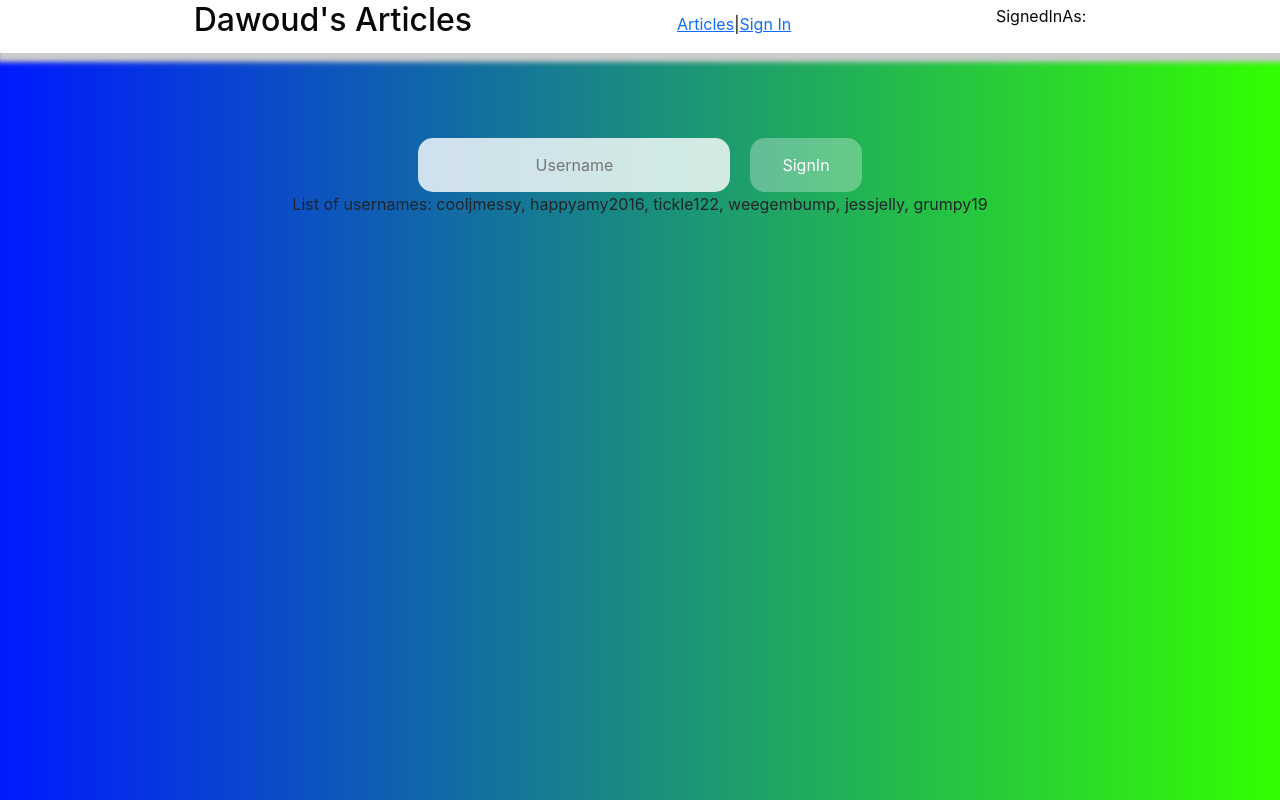
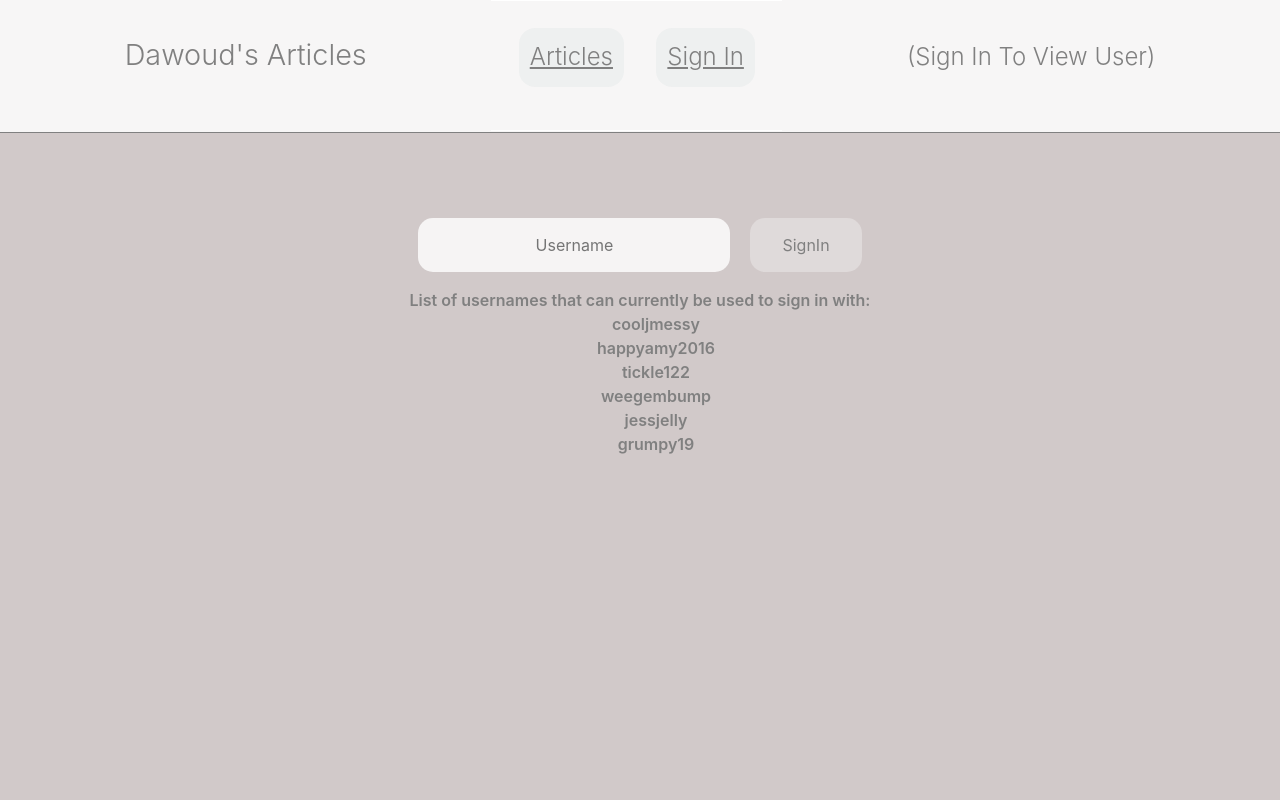
Before and after one commit to DawoudCoders/Front-end-website, a React (Create React App) app: page /signIn in a window 1280 px wide. Built offline with nearby package versions, Linux system fonts and the light colour scheme.

Commit message:
Major styling refactor

```diff
--- a/src/App.css
+++ b/src/App.css
@@ -2,25 +2,45 @@
   text-align: center;
 }
 body {
-  background-image: linear-gradient(to right, rgb(0, 26, 255), rgb(51, 255, 0));
+  /* background-image: linear-gradient(to right, rgb(0, 26, 255), rgb(51, 255, 0)); */
   /* background-color: rgba(0, 0, 255, 0.7); */
+  background-color: rgba(146, 128, 128, 0.418);
 }
 
 ul {
   list-style: none;
 }
-.article-card,
-.comment-card {
-  border: 1px rgb(104, 103, 103) solid;
+.article-card {
+  border: 1px rgba(255, 255, 255, 0.1) solid;
   padding: 10px;
   margin-bottom: 10px;
   margin-left: 0;
   display: flex;
-  align-items: center;
-  justify-content: space-evenly;
+  flex-direction: column;
+
   background-color: rgba(255, 255, 255, 0.6);
   color: rgb(51, 50, 50);
-  border-radius: 100px;
+  border-radius: 45px;
+  max-width: 60rem;
+  min-height: 8rem;
+  margin: auto;
+  margin-bottom: 10px;
+
+  color: grey;
+  font-size: 1rem;
+  font-weight: 600;
+  text-decoration: none;
+}
+.comment-card {
+  border-radius: 12px;
+  padding: 10px;
+  margin-bottom: 10px;
+  margin-left: 0;
+  display: flex;
+ flex-direction: column;
+  background-color: rgba(255, 255, 255, 0.6);
+  color: grey;
+  border-radius: px;
   max-width: 60rem;
   min-height: 8rem;
   margin: auto;
@@ -28,42 +48,88 @@ ul {
   font-weight: 500;
 }
 
+.comment-card-upper{
+  padding: 1rem;
+  border-bottom: 1px solid white;
+
+}
+.comment-card-lower{
+  padding-top: 1rem;
+display: flex;
+justify-content: space-around;
+align-items: center;
+}
 .article-card:hover {
   background-color: rgba(255, 255, 255, 0.87);
-  border: 1px rgb(238, 255, 0) solid;
+  border: 1px grey solid;
 
   cursor: pointer;
 }
-
+.article-link {
+  text-decoration: none;
+}
+.article-title {
+  display: flex;
+  flex-direction: column;
+  padding-bottom: 1rem;
+  padding-top: 0.2rem;
+  font-size: larger;
+}
+.article-lower {
+  display: flex;
+  flex-direction: row;
+  justify-content: space-around;
+}
+.article-info {
+  text-align: left;
+}
 .nav {
   border-bottom: 1px rgb(255, 255, 255) solid;
   border-top: 1px rgb(255, 255, 255) solid;
   padding: 0.7em;
 }
+.nav > a {
+  color: grey;
+  font-size: 1.5rem;
+  font-weight: 300;
+  padding-top: 1rem;
+  padding: 1rem;
+}
+.nav > a > p {
+  background-color: rgb(232, 235, 235, 0.55);
+  padding: 0.7rem;
+  border-radius: 1rem;
+}
+.header-signedIn {
+  color: grey;
+  font-size: 1.5rem;
+  font-weight: 300;
+}
 
 .header {
   display: flex;
   justify-content: space-evenly;
-  align-items: center;
+  align-items: baseline;
   padding-top: 0;
   margin-top: 0;
-  padding-bottom: 5px;
+  padding-bottom: 1px;
   margin-bottom: 5px;
   color: rgb(8, 8, 8);
-  background-color: white;
-  -moz-box-shadow: 3px 3px 5px 1px #ccc;
-  -webkit-box-shadow: 3px 3px 5px 1px #ccc;
-  box-shadow: 3px 3px 5px 6px #ccc;
+  background-color: rgb(247, 246, 246);
+  border-bottom: 1px solid grey;
 }
 
-* {
-  padding: 0;
-  margin: 0;
+.header-name {
+  color: grey;
+  font-size: 1.8rem;
+  font-weight: 300;
+  padding-top: 1rem;
 }
 
 .article-header {
   padding: 1rem;
-  color: white;
+  font-weight: 400;
+  color: grey;
 }
 
 .article-page-forms {
@@ -76,7 +142,7 @@ ul {
   align-items: center;
   justify-content: space-evenly;
   background-color: rgba(255, 255, 255, 0.6);
-  color: rgb(51, 50, 50);
+  color: grey;
   border-radius: 100px;
   max-width: 90rem;
   padding: 2rem;
@@ -87,11 +153,14 @@ ul {
 }
 
 .specific-article-headers {
-  padding: 1rem;
-  color: white;
+  padding: 2rem;
+  color: grey;
+  font-size: 3rem;
+  font-weight: 400;
 }
 .label-headers {
-  color: white;
+  color: grey;
+  padding: 0.5rem;
 }
 .vote-on-article {
   max-width: 6rem;
@@ -104,11 +173,11 @@ ul {
 .number-of-votes {
   margin-left: 1rem;
   margin-right: 1rem;
-  color: rgba(255, 255, 255, 0.507);
+
   background-color: rgba(255, 255, 255, 0.3);
   border-radius: 15px;
   border: none;
-  color: rgb(255, 255, 255);
+  color: grey;
   font-weight: bold;
   padding: 15px 32px;
   text-align: center;
@@ -117,14 +186,16 @@ ul {
   font-size: 16px;
 }
 .vote-article-button {
+  color: grey;
   margin-left: 1rem;
   margin-right: 1rem;
   padding-left: 1rem;
   padding-right: 1rem;
+  min-width: 5rem;
 }
 
 .error {
-  color: white;
+  color: grey;
   padding: 1em;
 }
 
@@ -140,7 +211,7 @@ button {
   background-color: rgba(255, 255, 255, 0.3);
   border-radius: 15px;
   border: none;
-  color: white;
+  color: grey;
   padding: 15px 32px;
   text-align: center;
   text-decoration: none;
@@ -158,7 +229,7 @@ button:hover {
   background-color: rgba(255, 255, 255, 0.8);
   border-radius: 15px;
   border: none;
-  color: rgb(0, 0, 0);
+  color: grey;
   padding: 15px 32px;
   text-align: center;
   text-decoration: none;
@@ -172,7 +243,7 @@ button:hover {
   background-color: rgba(255, 255, 255, 0.589);
   border-radius: 15px;
   border: none;
-  color: rgb(0, 0, 0);
+  color: grey;
   padding: 15px 32px;
   margin-bottom: 20px;
   text-decoration: none;
@@ -195,3 +266,10 @@ button:hover {
 .signin-info-box {
   margin: 234rem;
 }
+
+.username-info{
+  padding:1rem;
+  color: grey;
+  font-size: 1rem;
+  font-weight: 600;
+}
--- a/src/Components/ArticleListPage/ArticleCard.js
+++ b/src/Components/ArticleListPage/ArticleCard.js
@@ -3,20 +3,27 @@ import { Link } from "react-router-dom";
 
 function ArticleCard({ article }) {
   return (
-    <Link to={`/${article.article_id}`}>
+    <Link className="article-link" to={`/${article.article_id}`}>
       <div className="article-card">
-        TITLE: {article.title}
-        <br></br>
-        TOPIC: {article.topic}
-        <br></br>
-        AUTHOR: {article.author}
-        <br></br>
-        VOTES: {article.votes}
-        <br></br>
-        CREATED: {article.created_at}
-        <br></br>
-        COMMENT COUNT: {article.comment_count}
-        <br></br>
+
+        <div className="article-title">
+         {article.title}
+        </div>
+
+        <div className="article-lower">
+        <div className="article-info">
+          Topic: {article.topic}
+          <br></br>
+          Author: {article.author}
+          <br></br>
+          Created: {article.created_at}
+        </div>
+        <div className="article-ratings">
+          Votes: {article.votes}
+          <br></br>
+          Comments: {article.comment_count}
+        </div>
+        </div>
       </div>
     </Link>
   );
--- a/src/Components/Header.js
+++ b/src/Components/Header.js
@@ -8,32 +8,20 @@ function Header() {
   return (
     <div className="header">
       <div>
-        <h2>Dawoud's Articles</h2>
+        <h2 className="header-name">Dawoud's Articles</h2>
       </div>
 
       <div>
         <nav className="nav">
-          <a href="/"> Articles</a> |<a href="/signIn"> Sign In</a>
+          <a href="/"> <p>Articles</p></a> <a href="/signIn"> <p>Sign In</p></a>
         </nav>
       </div>
-      <div>
-        <p>SignedInAs: {sessionStorage.getItem("username")}</p>
+      <div className="header-signedIn">
+        <p>{sessionStorage.getItem("username")?`User: ${sessionStorage.getItem("username")}`: "(Sign In To View User)"}</p>
       </div>
     </div>
 
-    // <nav class="navbar sticky-top navbar-expand-lg navbar-dark bg-dark">
-    //   <div class="container-fluid">
-    //     <span class="navbar-brand mb-1 h1">Dawoud's Articles</span>
 
-    //     <a class="nav-link active" aria-current="page" href="#">
-    //       Articles
-    //     </a>
-
-    //     <a class="nav-link active" aria-current="page" href="#">
-    //       Sign In
-    //     </a>
-    //   </div>
-    // </nav>
   );
 }
 
--- a/src/Components/SignInPage/SignInPage.js
+++ b/src/Components/SignInPage/SignInPage.js
@@ -41,9 +41,16 @@ function SignInPage() {
           SignIn
         </button>
       </form>
-      <div>
-        List of usernames: cooljmessy, happyamy2016, tickle122, weegembump,
-        jessjelly, grumpy19{" "}
+      <div className="username-info">
+        List of usernames that can currently be used to sign in with:{" "}
+        <ul>
+          <li>cooljmessy</li>
+          <li>happyamy2016</li>
+          <li>tickle122</li>
+          <li>weegembump</li>
+          <li>jessjelly</li>
+          <li> grumpy19</li>
+        </ul>{" "}
         {logInErr && (
           <p className="error">Please login with a valid username!</p>
         )}
--- a/src/Components/SpecificArticlePage/CommentCard.js
+++ b/src/Components/SpecificArticlePage/CommentCard.js
@@ -47,7 +47,10 @@ function CommentCard({ comments, setComments }) {
           return (
             <div key={comment.comment_id}>
               <li className="comment-card">
+                <div className="comment-card-upper">
                   <div>{comment.body} </div>
+                </div>
+                <div className="comment-card-lower">
                   <div>Posted By: {comment.author}</div>
                   <div>Votes: {comment.votes}</div>
                   {comment.author === sessionStorage.getItem("username") && (
@@ -60,6 +63,7 @@ function CommentCard({ comments, setComments }) {
                       Delete your comment
                     </button>
                   )}
+                </div>
               </li>
               {deleteErr /* && deletedCommentId == comment.comment_id */ && (
                 <p className="error">
--- a/src/Components/SpecificArticlePage/PostNewComment.js
+++ b/src/Components/SpecificArticlePage/PostNewComment.js
@@ -73,7 +73,7 @@ function PostNewComment({ article, setComments }) {
         </button>
       </form>
       {lengthError && (
-        <p className="error">Comment needs to be 3 or more characters! </p>
+        <p className="error">Comment needs to be 2 or more characters! </p>
       )}
       {submitErr && (
         <p className="error">
```
Lines whose indentation alone changed are shown as unchanged.
